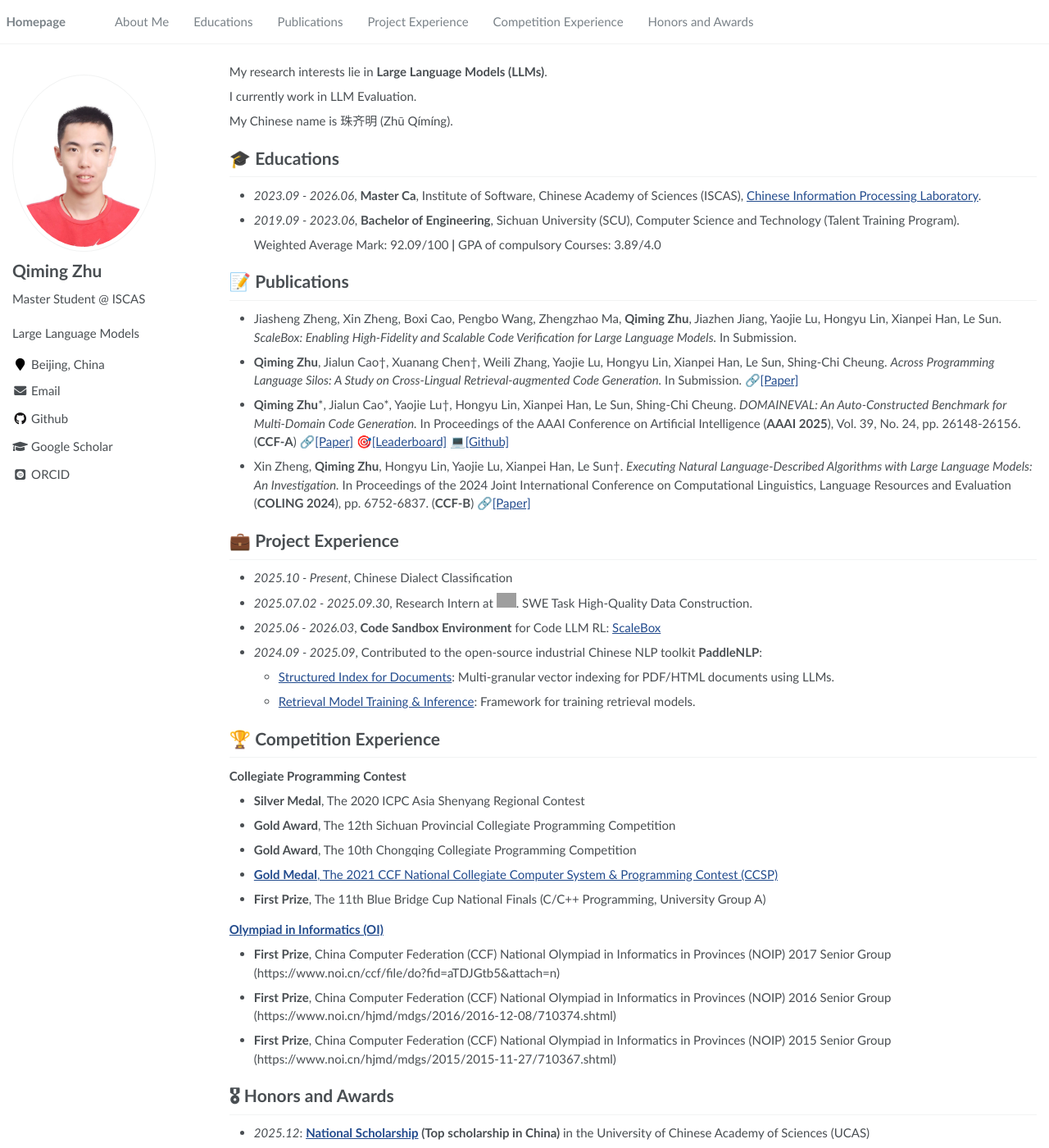
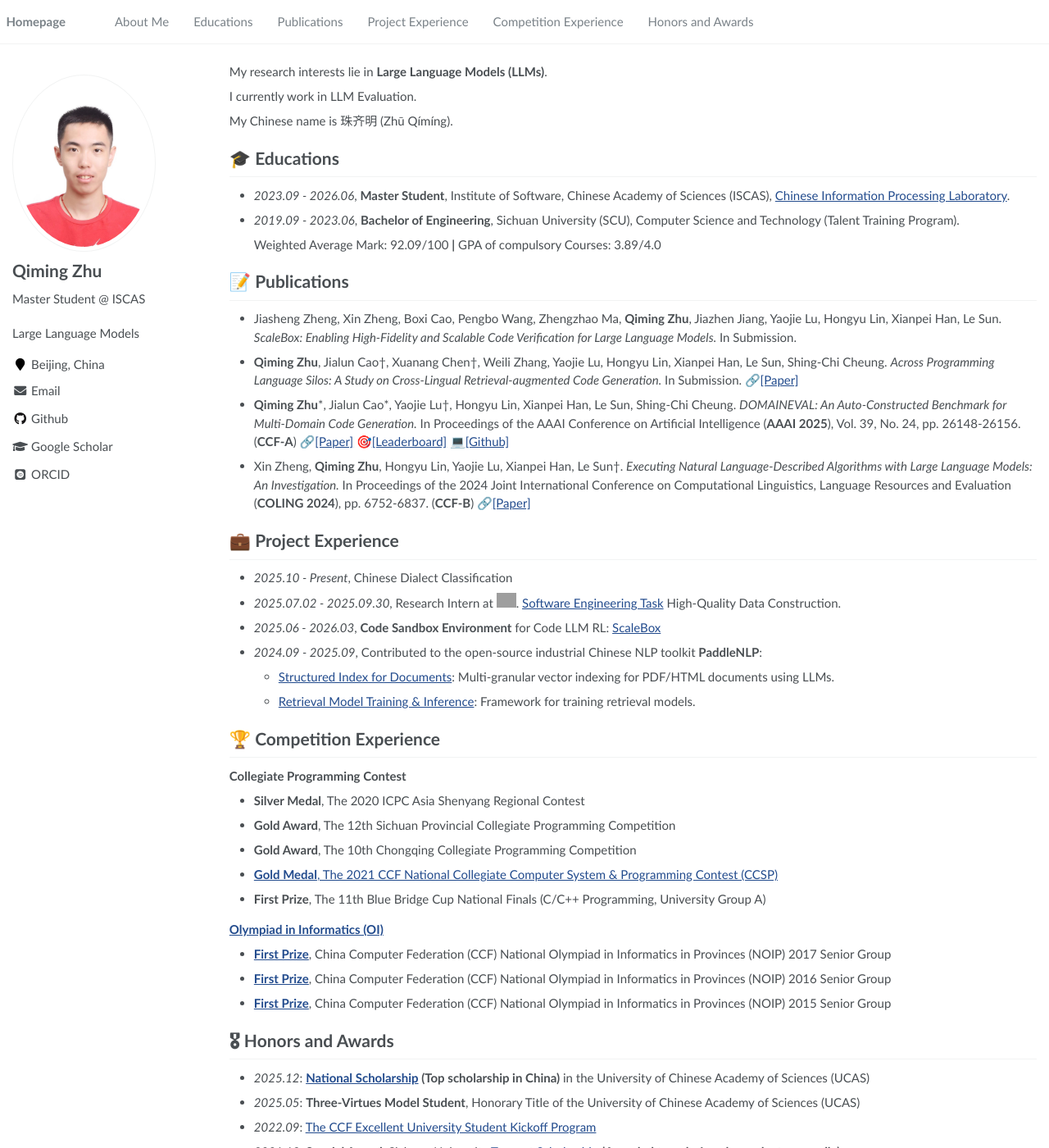
Before and after one commit to dfmz759837901/dfmz759837901.github.io, a Jekyll site: the page built from _pages/about.md, in a window 1280 px wide and 1400 px high. Shown: the whole window at 82% size. Built offline with Jekyll 4.4.1, drawn with Linux system fonts in a browser that asks for light colours; some web fonts are replaced; grey boxes are pictures that could not be loaded.

Commit message:
update the page

```diff
--- a/_pages/about.md
+++ b/_pages/about.md
@@ -17,7 +17,7 @@ I currently work in LLM Evaluation.
 My Chinese name is 珠齐明 (Zhū Qímíng).
 
 # 🎓 Educations
-- *2023.09 - 2026.06*, **Master Ca**, Institute of Software, Chinese Academy of Sciences (ISCAS), [Chinese Information Processing Laboratory](https://www.icip.org.cn/zh/homepage).
+- *2023.09 - 2026.06*, **Master Student**, Institute of Software, Chinese Academy of Sciences (ISCAS), [Chinese Information Processing Laboratory](https://www.icip.org.cn/zh/homepage).
 - *2019.09 - 2023.06*, **Bachelor of Engineering**, Sichuan University (SCU), Computer Science and Technology (Talent Training Program).
 
   Weighted Average Mark: 92.09/100 **&#124;** GPA of compulsory Courses: 3.89/4.0
@@ -45,7 +45,7 @@ My Chinese name is 珠齐明 (Zhū Qímíng).
 
 # 💼 Project Experience
 - *2025.10 - Present*, Chinese Dialect Classification
-- *2025.07.02 - 2025.09.30*, Research Intern at <a href="https://www.baidu.com"><img src="https://www.baidu.com/img/flexible/logo/pc/result.png" style="height:1.2em;vertical-align:0.0em;"></a>. SWE Task High-Quality Data Construction.
+- *2025.07.02 - 2025.09.30*, Research Intern at <a href="https://www.baidu.com"><img src="https://www.baidu.com/img/flexible/logo/pc/result.png" style="height:1.2em;vertical-align:0.0em;"></a>. [Software Engineering Task](https://www.swebench.com/) High-Quality Data Construction.
 - *2025.06 - 2026.03*, **Code Sandbox Environment** for Code LLM RL: [ScaleBox](https://github.com/icip-cas/ScaleBox)
 - *2024.09 - 2025.09*, Contributed to the open-source industrial Chinese NLP toolkit **PaddleNLP**:
   - [Structured Index for Documents](https://github.com/PaddlePaddle/PaddleNLP/tree/develop/slm/pipelines/examples/structured_index): Multi-granular vector indexing for PDF/HTML documents using LLMs.
@@ -61,9 +61,9 @@ My Chinese name is 珠齐明 (Zhū Qímíng).
 - **First Prize**, The 11th Blue Bridge Cup National Finals (C/C++ Programming, University Group A)
 
 [**Olympiad in Informatics (OI)**](https://oier.baoshuo.dev/?query=%E7%8F%A0%E9%BD%90%E6%98%8E)
-- **First Prize**, China Computer Federation (CCF) National Olympiad in Informatics in Provinces (NOIP) 2017 Senior Group (https://www.noi.cn/ccf/file/do?fid=aTDJGtb5&attach=n)
-- **First Prize**, China Computer Federation (CCF) National Olympiad in Informatics in Provinces (NOIP) 2016 Senior Group (https://www.noi.cn/hjmd/mdgs/2016/2016-12-08/710374.shtml)
-- **First Prize**, China Computer Federation (CCF) National Olympiad in Informatics in Provinces (NOIP) 2015 Senior Group (https://www.noi.cn/hjmd/mdgs/2015/2015-11-27/710367.shtml)
+- [**First Prize**](https://www.noi.cn/ccf/file/do?fid=aTDJGtb5&attach=n), China Computer Federation (CCF) National Olympiad in Informatics in Provinces (NOIP) 2017 Senior Group
+- [**First Prize**](https://www.noi.cn/hjmd/mdgs/2016/2016-12-08/710374.shtml), China Computer Federation (CCF) National Olympiad in Informatics in Provinces (NOIP) 2016 Senior Group
+- [**First Prize**](https://www.noi.cn/hjmd/mdgs/2015/2015-11-27/710367.shtml), China Computer Federation (CCF) National Olympiad in Informatics in Provinces (NOIP) 2015 Senior Group
 
 # 🎖 Honors and Awards
 - *2025.12*: **[National Scholarship](https://onestop.ucas.ac.cn/home/infob/b7e6055c-b20e-4cdd-9530-e26385579b21) (Top scholarship in China)** in the University of Chinese Academy of Sciences (UCAS)
```
